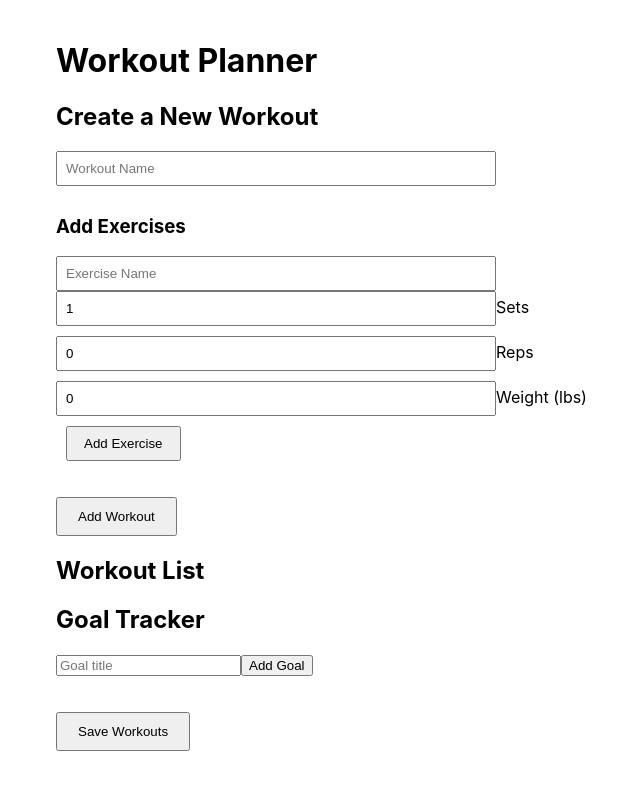
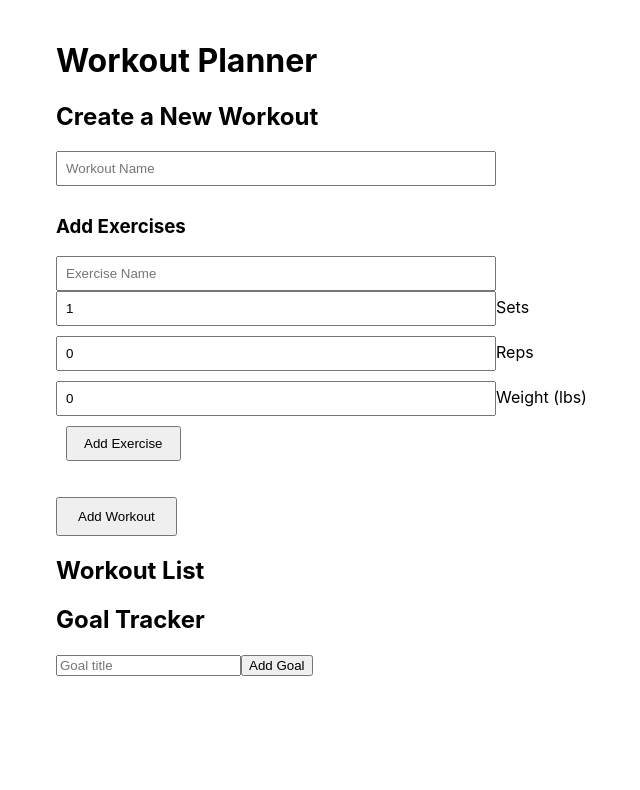
Before and after one commit to CSE110-FitByte/fitbyte, a React (Create React App) app in the folder client/: page / in a window 1280 px wide. Shown: the top 790 px of the page, without its empty margins (284-924 px from the left). Built offline with nearby package versions, Linux system fonts and the light colour scheme.

Commit message:
Removed Save Workouts Button
since it's actually useless lmao

```diff
--- a/client/src/App.tsx
+++ b/client/src/App.tsx
@@ -2,7 +2,6 @@
 import React from 'react';
 import WorkoutInput from './components/WorkoutInput';
 import WorkoutList from './components/WorkoutList';
-import SaveWorkoutsButton from './components/SaveWorkoutsButton';
 import { useWorkouts } from './hooks/useWorkouts';
 import GoalTracker from './components/GoalTracker'
 
@@ -50,7 +49,6 @@ const App: React.FC = () => {
       />
       <WorkoutList workouts={workouts} deleteWorkout={deleteWorkout} />
       <GoalTracker />
-      <SaveWorkoutsButton saveWorkouts={saveWorkouts} />
     </div>
   );
 };
--- a/client/src/components/SaveWorkoutsButton.tsx
+++ /dev/null
@@ -1,13 +0,0 @@
-import React from 'react';
-
-interface SaveWorkoutsButtonProps {
-  saveWorkouts: () => void;
-}
-
-const SaveWorkoutsButton: React.FC<SaveWorkoutsButtonProps> = ({ saveWorkouts }) => (
-  <button onClick={saveWorkouts} style={{ padding: '10px 20px', marginTop: '20px' }}>
-    Save Workouts
-  </button>
-);
-
-export default SaveWorkoutsButton;
```
